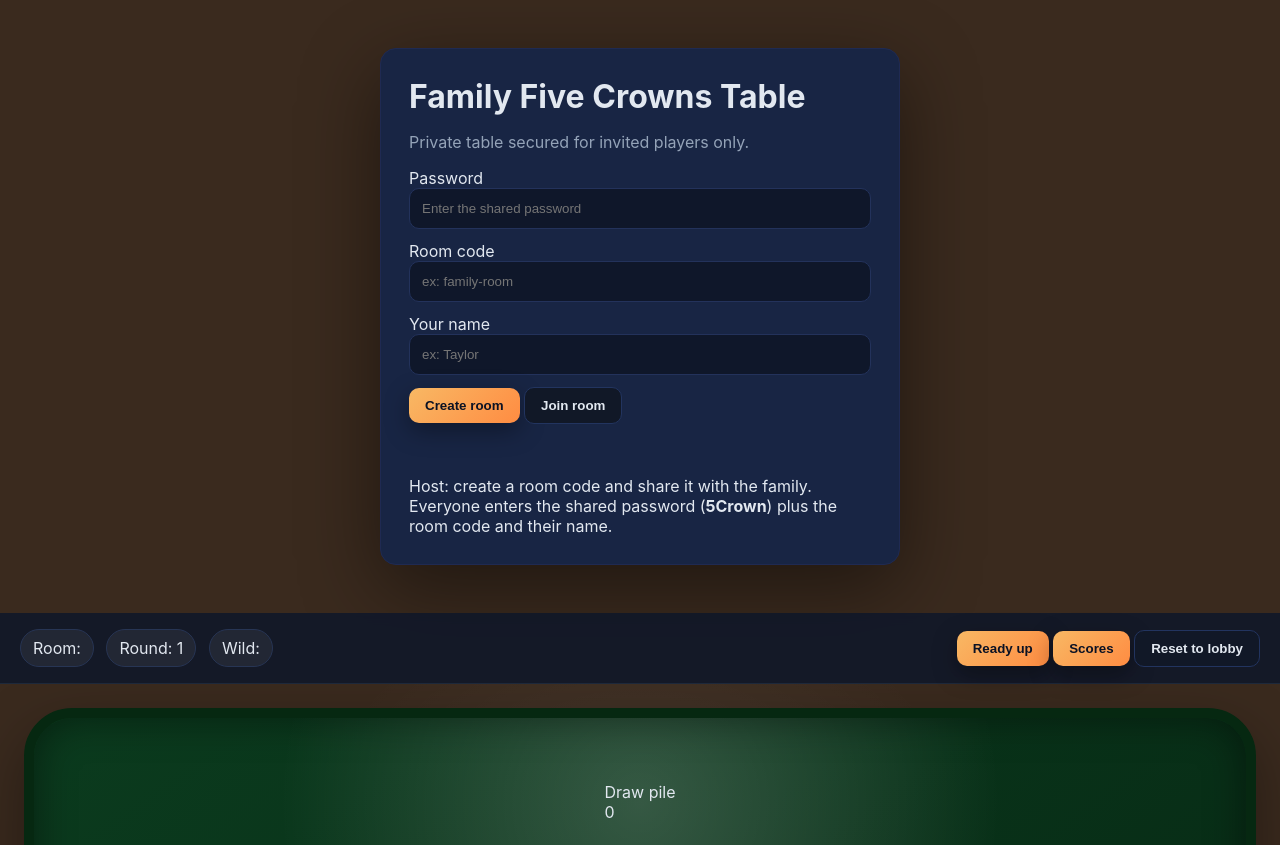
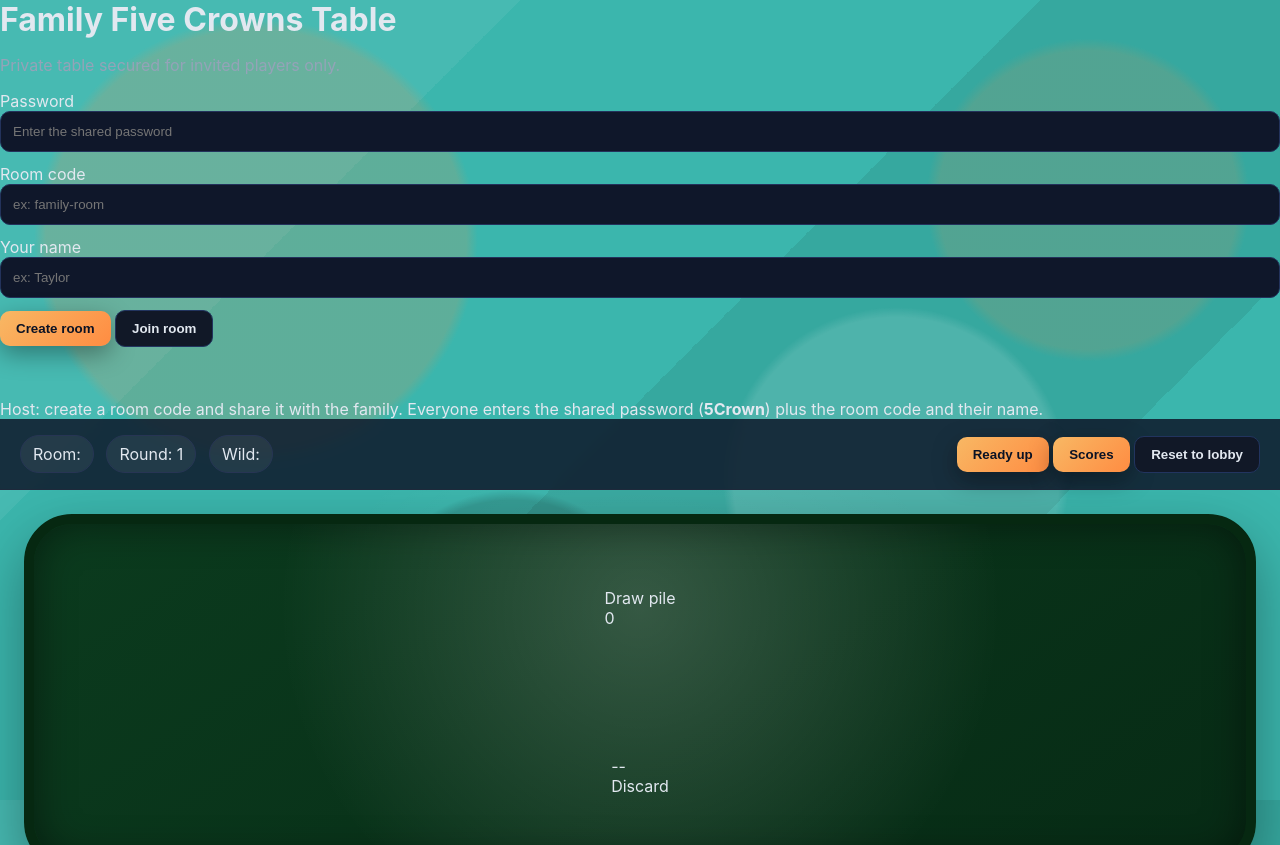
Before and after one commit to Spencerst11/crowngame, a website: page public/index.html in a window 1280 px wide. Shown: the top 845 px of the page. Drawn offline with nearby package versions, Linux system fonts and the light colour scheme.

Commit message:
Update style.css

```diff
--- a/public/style.css
+++ b/public/style.css
@@ -21,22 +21,30 @@ body {
   min-height: 100vh;
   color: var(--text);
 
-  /* Warm wood brown */
-  background-color: #3a2a1e;
-}
+  background:
+    radial-gradient(circle at 20% 30%, rgba(255, 140, 66, 0.18) 0 18%, transparent 19%),
+    radial-gradient(circle at 70% 60%, rgba(255, 255, 255, 0.12) 0 16%, transparent 17%),
+    radial-gradient(circle at 40% 80%, rgba(0, 0, 0, 0.15) 0 14%, transparent 15%),
+    radial-gradient(circle at 85% 25%, rgba(255, 140, 66, 0.14) 0 12%, transparent 13%),
+    linear-gradient(
+      135deg,
+      rgba(255, 255, 255, 0.06) 25%,
+      transparent 25%,
+      transparent 50%,
+      rgba(0, 0, 0, 0.08) 50%,
+      rgba(0, 0, 0, 0.08) 75%,
+      transparent 75%
+    ),
+    #3bb6ad;
 
-/* ================================
-   PANELS / ENTRY UI
-   ================================ */
+  background-size:
+    260px 260px,
+    320px 320px,
+    280px 280px,
+    340px 340px,
+    120px 120px;
 
-.panel {
-  max-width: 520px;
-  margin: 48px auto;
-  background: var(--surface);
-  border: 1px solid #1f2a52;
-  border-radius: 16px;
-  padding: 28px;
-  box-shadow: 0 24px 80px rgba(0, 0, 0, 0.45);
+  background-attachment: fixed;
 }
 
 h1, h2, h3 { margin: 0 0 8px; }
```
